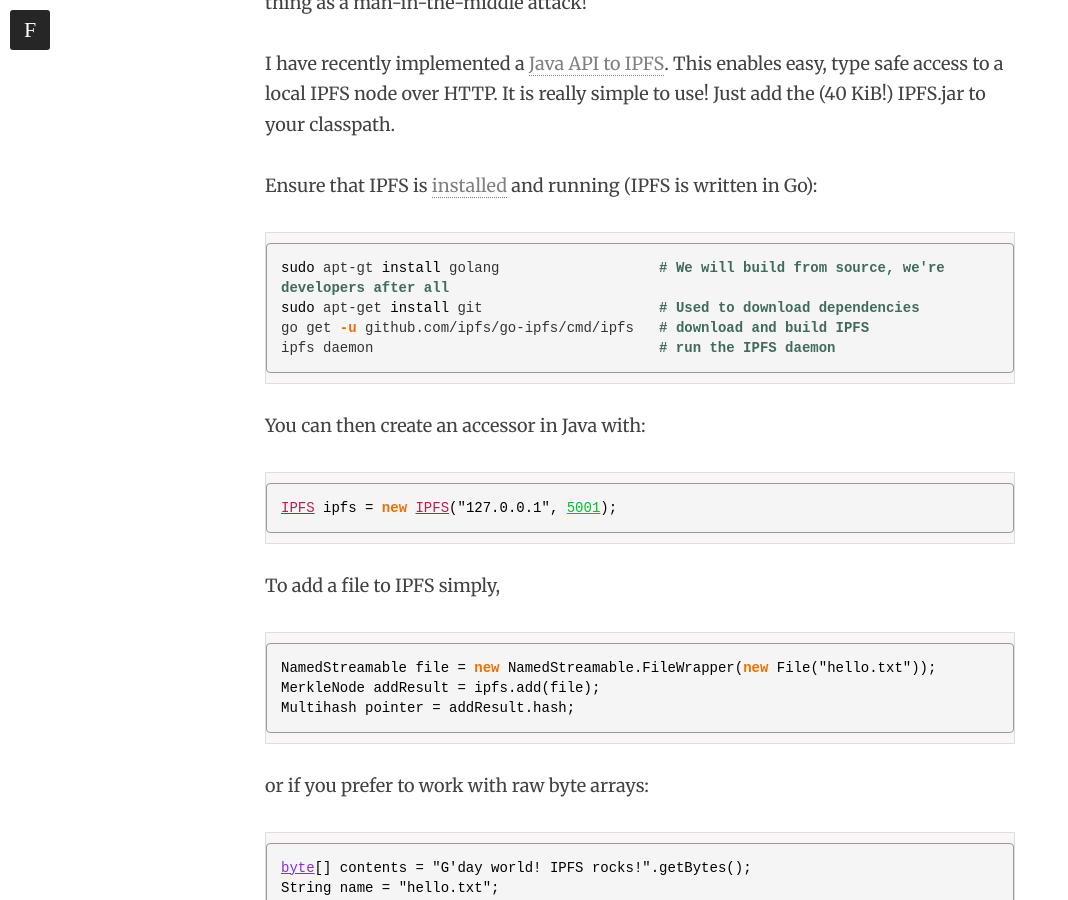
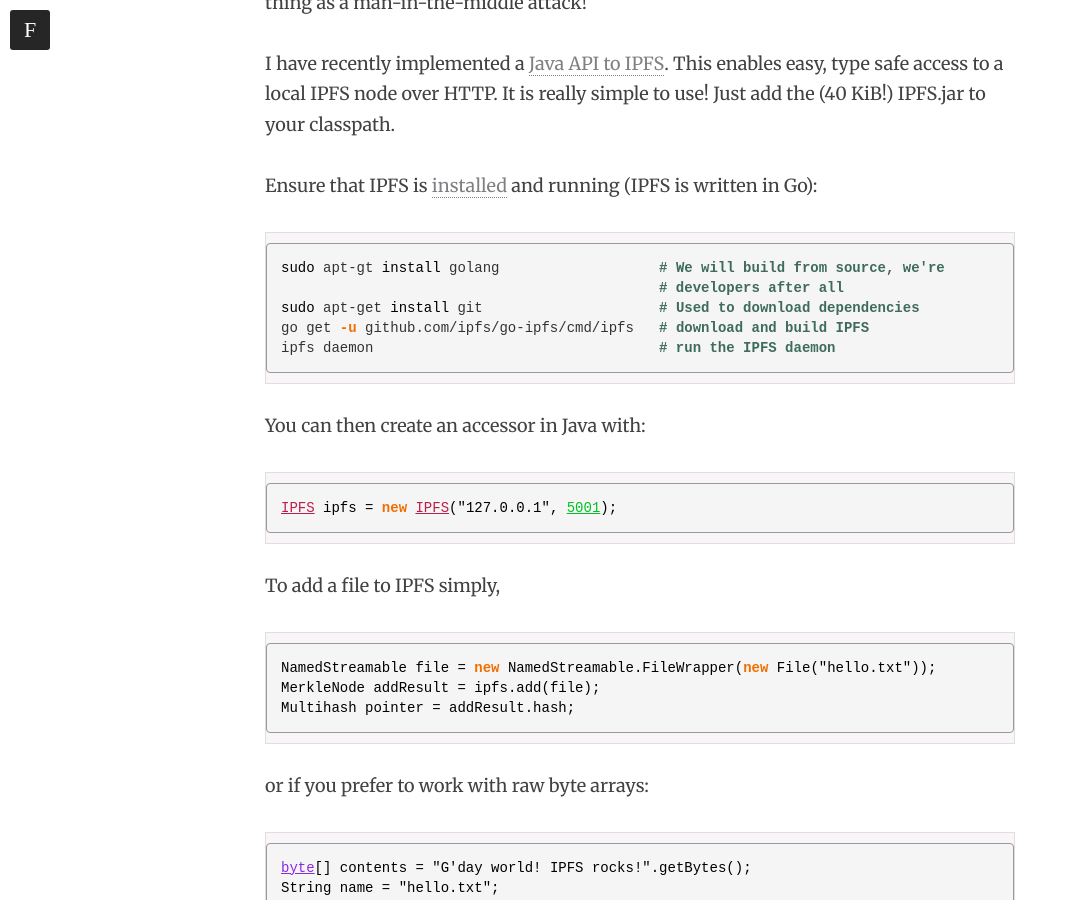
Before and after one commit to ianopolous/ianopolous.github.io, a Jekyll site: the page built from _posts/2015-09-27-IPFS.md, in a window 1280 px wide and 900 px high, scrolled down 1311 px. Shown: the whole window, without its empty margins (0-1068 px from the left). Built offline with Jekyll 4.4.1, drawn with Linux system fonts in a browser that asks for light colours; nearby versions of some CDN libraries.

Commit message:
alignment

```diff
--- a/_posts/2015-09-27-IPFS.md
+++ b/_posts/2015-09-27-IPFS.md
@@ -21,7 +21,8 @@ I have recently implemented a <a href="https://github.com/ipfs/java-ipfs-api">Ja
 
 Ensure that IPFS is <a href="https://ipfs.io/docs/install/">installed</a> and running (IPFS is written in Go):
  {% highlight bash %}
-sudo apt-gt install golang                   # We will build from source, we're developers after all
+sudo apt-gt install golang                   # We will build from source, we're
+                                             # developers after all
 sudo apt-get install git                     # Used to download dependencies
 go get -u github.com/ipfs/go-ipfs/cmd/ipfs   # download and build IPFS
 ipfs daemon                                  # run the IPFS daemon
```
